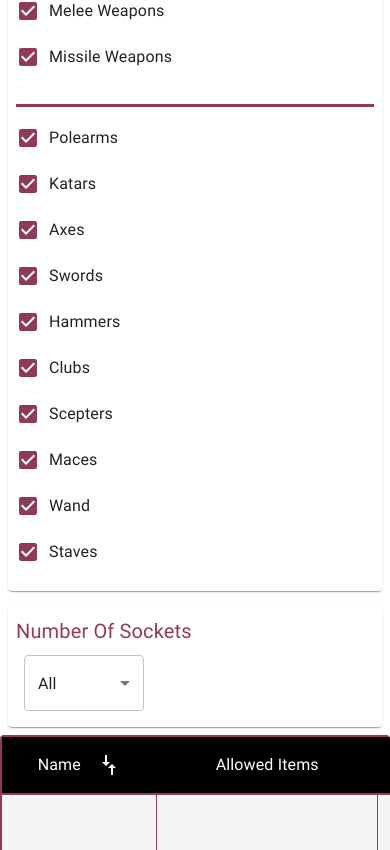
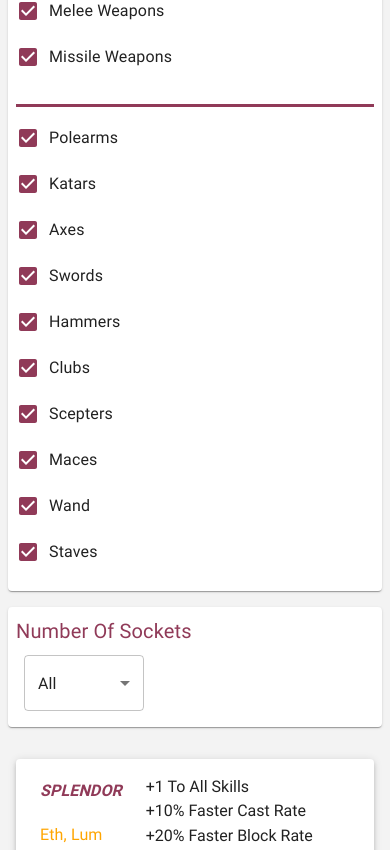
Before and after one commit to KrzysztofZiemski/runeworld_diablo2, a React (Create React App) app: page / in a window 390 px wide. Shown: the part 1150-2000 px from the top of the page. Built offline with nearby package versions, Linux system fonts and the light colour scheme.

Commit message:
style for mobile

```diff
--- a/src/App.tsx
+++ b/src/App.tsx
@@ -3,7 +3,7 @@ import { AllSettingsStoreSelector } from "./store/appConfig/selectors";
 import { IntlProvider } from "react-intl";
 import { getMessages } from "./i18n/i18n";
 import Panel from "./components/Panel/Panel";
-import ItemsTable from "./components/ItemsTable/ItemsTable";
+import ItemsBody from "./components/ItemsBody/ItemsBody";
 import Topbar from "./components/TopBar/Topbar";
 import ContentContainer from "./components/ContentContainer/ContentContainer";
 
@@ -11,7 +11,9 @@ function App() {
   const settings = useSelector(AllSettingsStoreSelector);
 
   return (
-    <div style={{ width: "100%", overflow: "hidden" }}>
+    <div
+      style={{ width: "100%", overflow: "hidden", backgroundColor: "#f3f3f3" }}
+    >
       <IntlProvider
         messages={getMessages(settings.language)}
         locale={settings.language}
@@ -20,7 +22,7 @@ function App() {
         <Topbar />
         <ContentContainer>
           <Panel />
-          <ItemsTable />
+          <ItemsBody />
         </ContentContainer>
       </IntlProvider>
     </div>
--- /dev/null
+++ b/src/components/ItemsBody/ItemsBody.tsx
@@ -0,0 +1,16 @@
+import { Hidden } from "@mui/material";
+import ItemsList from "./ItemsList";
+import ItemsTable from "./ItemsTable";
+
+export default function ItemsBody() {
+  return (
+    <>
+      <Hidden mdDown>
+        <ItemsTable />
+      </Hidden>
+      <Hidden mdUp>
+        <ItemsList />
+      </Hidden>
+    </>
+  );
+}
--- /dev/null
+++ b/src/components/ItemsBody/ItemsList.tsx
@@ -0,0 +1,123 @@
+import { List, ListItem, Paper, Theme, Typography } from "@mui/material";
+import { makeStyles } from "@mui/styles";
+import { useMemo } from "react";
+import { useIntl } from "react-intl";
+import { items } from "../../utils/items";
+
+//@ts-ignore
+const useStyles = makeStyles((theme: Theme) => ({
+  list: {
+    padding: `${theme.spacing(2)} !important`,
+    "& li": {
+      backgroundColor: `${theme.palette.grey} !important`,
+    },
+  },
+  listItem: {
+    display: "flex",
+    margin: `${theme.spacing(1)} 0px !important`,
+    alignItems: "stretch !important",
+  },
+  listItemInfo: {
+    width: "30%",
+    maxWidth: "300",
+    flexShrink: 0,
+    display: "flex",
+    flexDirection: "column",
+    padding: theme.spacing(1),
+    "& p": {
+      margin: `4px 0px`,
+    },
+  },
+  listItemName: {
+    textTransform: "uppercase",
+    fontWeight: "700 !important",
+    marginBottom: `${theme.spacing(2)} !important`,
+    color: theme.palette.primary.main,
+    fontStyle: "italic",
+  },
+  statsList: {
+    fontSize: 12,
+  },
+  statListItem: {
+    margin: 0,
+    padding: "3px 0 !important",
+  },
+}));
+
+type Row = {
+  name: string;
+  allowed: string;
+  reqLvl: string;
+  stats: string[];
+  runes: string;
+  sockets: number;
+};
+
+export default function ItemsList() {
+  const intl = useIntl();
+  const classes = useStyles();
+
+  const rows: Row[] = useMemo(() => {
+    return items.map((el) => {
+      const allowed = el.allowed
+        .map((itemType: any, index: number) =>
+          intl.formatMessage({
+            id: `ItemType.${itemType}`,
+          })
+        )
+        .join(", ");
+
+      const runes = el.runes.join(", ");
+      const name = intl.formatMessage({
+        id: `items.${el.name}`,
+      });
+
+      const reqLvl = `${intl.formatMessage({
+        id: `tableHeaders.reqLvl`,
+      })}: ${el.reqLvl}`;
+
+      const stats = el.stats.map((stat) =>
+        intl.formatMessage({
+          ...stat,
+        })
+      );
+      return {
+        name,
+        allowed,
+        runes,
+        sockets: el.runes.length,
+        reqLvl,
+        stats,
+      };
+    });
+  }, [items]);
+
+  return (
+    <List className={classes.list}>
+      {rows.map(({ name, allowed, reqLvl, stats, runes, sockets }, index) => {
+        return (
+          <ListItem
+            key={name + index}
+            className={classes.listItem}
+            elevation={3}
+            component={Paper}
+          >
+            <div className={classes.listItemInfo}>
+              <Typography className={classes.listItemName}>{name}</Typography>
+              <Typography sx={{ color: "orange" }}>{runes}</Typography>
+              <Typography>{`${allowed} (${sockets})`}</Typography>
+              <Typography>{reqLvl}</Typography>
+            </div>
+            <List>
+              {stats.map((stat) => {
+                return (
+                  <ListItem className={classes.statListItem}>{stat}</ListItem>
+                );
+              })}
+            </List>
+          </ListItem>
+        );
+      })}
+    </List>
+  );
+}
--- a/src/components/ItemsTable/ItemsTable.tsx
+++ b/src/components/ItemsBody/ItemsTable.tsx
@@ -81,13 +81,15 @@ export default function ItemsTable() {
   }, [runes, sockets, itemTypes, list]);
 
   const rows = listAfterFilter.map((el) => {
-    const allowed = el.allowed.map((itemType: any, index: number) =>
-      intl.formatMessage({
-        id: `ItemType.${itemType}`,
-      })
-    );
+    const allowed = el.allowed
+      .map((itemType: any, index: number) =>
+        intl.formatMessage({
+          id: `ItemType.${itemType}`,
+        })
+      )
+      .join(", ");
 
-    const runes = el.runes;
+    const runes = el.runes.join(", ");
     const name = intl.formatMessage({
       id: `items.${el.name}`,
     });
@@ -155,8 +157,8 @@ export default function ItemsTable() {
               sx={{ "&:last-child td, &:last-child th": { border: 0 } }}
             >
               <Cell text={name} />
-              <Cell text={allowed.join(", ")} />
-              <Cell text={runes.join(", ")} />
+              <Cell text={allowed} />
+              <Cell text={runes} />
               <Cell text={reqLvl} />
               <Cell text={statsList} />
             </TableRow>
--- a/src/components/ItemsTable/helpers.ts
+++ b/src/components/ItemsBody/helpers.ts
@@ -1,4 +1,4 @@
-import { Items } from "./../../utils/items";
+import { Items } from "../../utils/items";
 
 export class ItemFilters {
   items;
```
Also changed, not shown: src/components/ItemsBody/Cell.tsx (renamed from src/components/ItemsTable/Cell.tsx).
